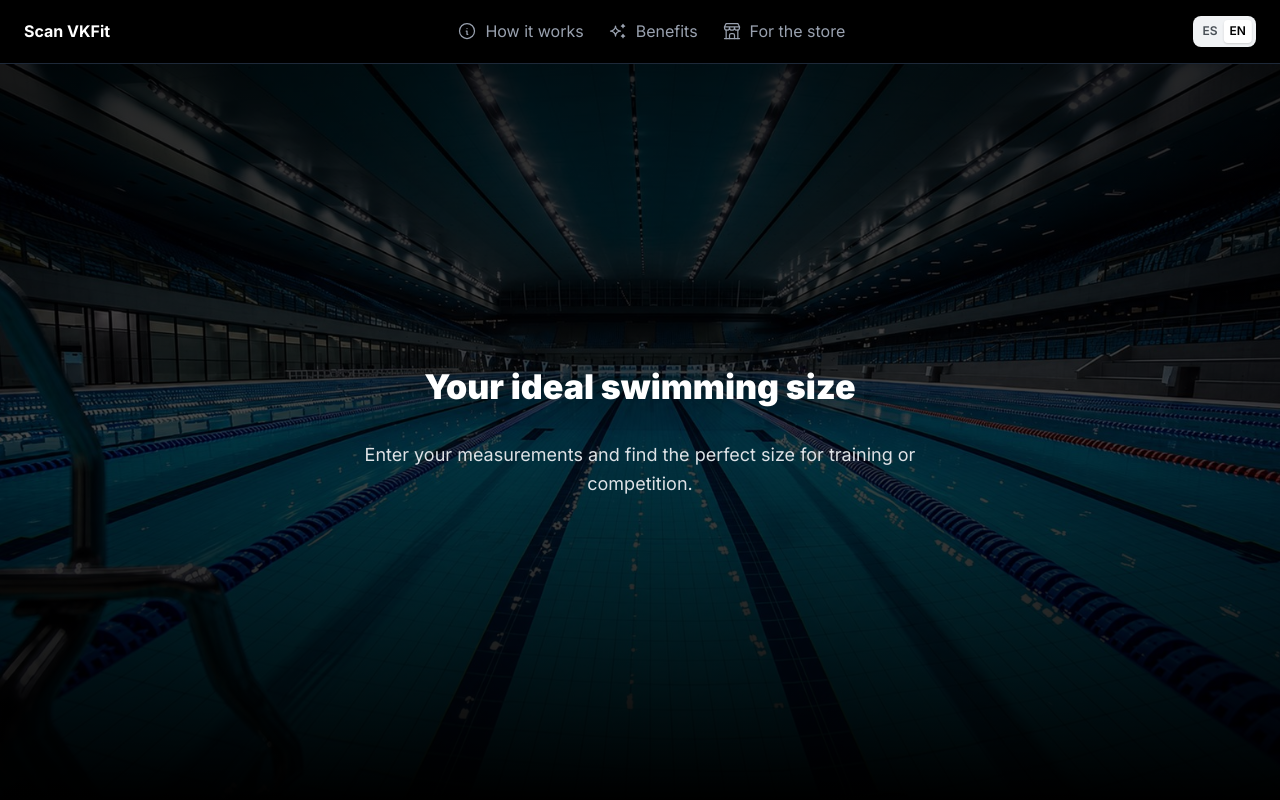
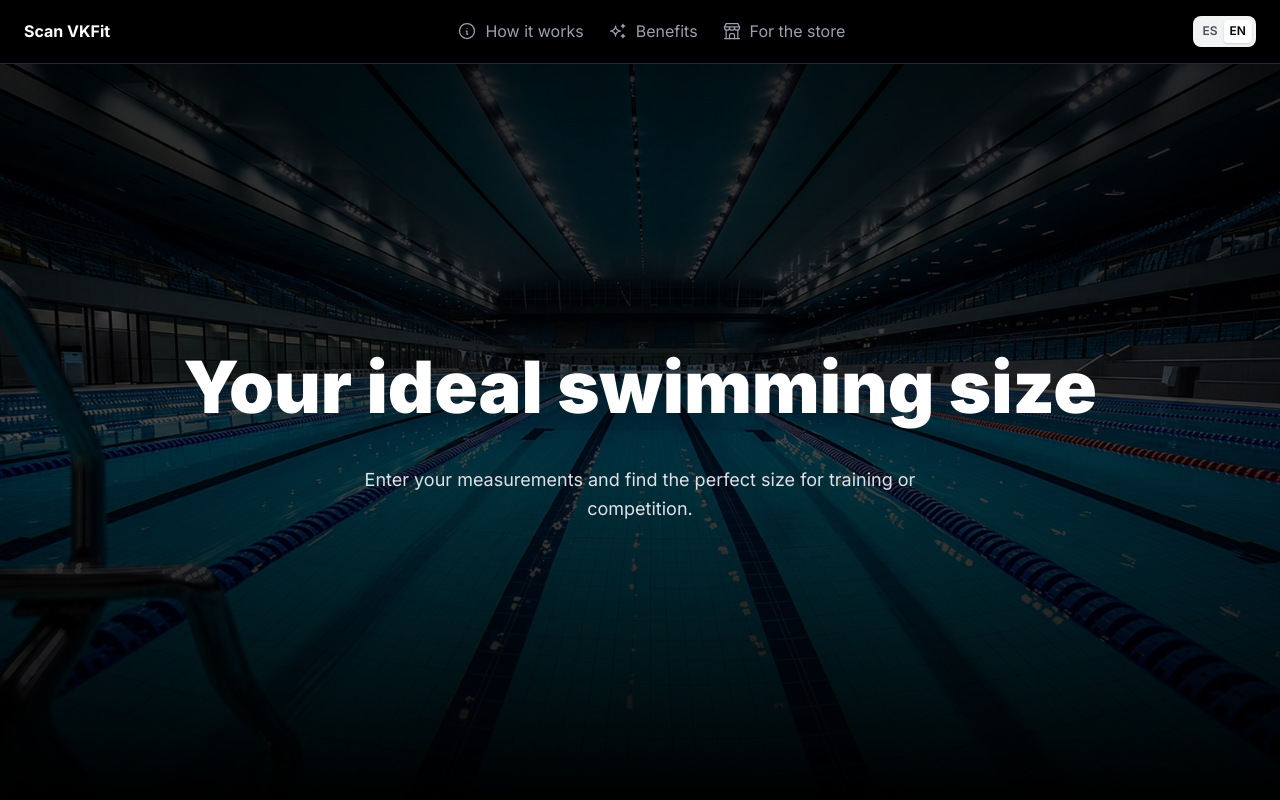
Before and after one commit to SantiRolando/VK_Proyecto, a React (Vite) app in the folder app/frontend/: page / in a window 1280 px wide. Shown: the top 800 px of the page. Built offline with nearby package versions, Linux system fonts and the light colour scheme; no server answers.

Commit message:
fix: el título del hero usa el tamaño declarado (VK-85)

```diff
--- a/app/frontend/src/features/landing/hero.jsx
+++ b/app/frontend/src/features/landing/hero.jsx
@@ -15,7 +15,13 @@ export function Hero() {
       <div className="absolute inset-0 bg-linear-to-b from-black/70 via-black/40 to-black" />
 
       <div className="relative z-10 flex flex-col items-center gap-8">
-        <Title order={1} c="white" fw={900} className="text-5xl md:text-7xl">
+        {/*
+          El tamaño va en `fz` y no en una clase de Tailwind: Mantine define el
+          `font-size` del título en su propia clase y, con la misma especificidad,
+          gana la que se inyecta después. `text-5xl md:text-7xl` quedaba sin efecto y
+          el título se veía a 34 px en todos los anchos.
+        */}
+        <Title order={1} c="white" fw={900} fz={{ base: 48, md: 72 }}>
           {t('hero.title')}
         </Title>
         <Text c="gray.3" size="lg" maw={560}>
```
